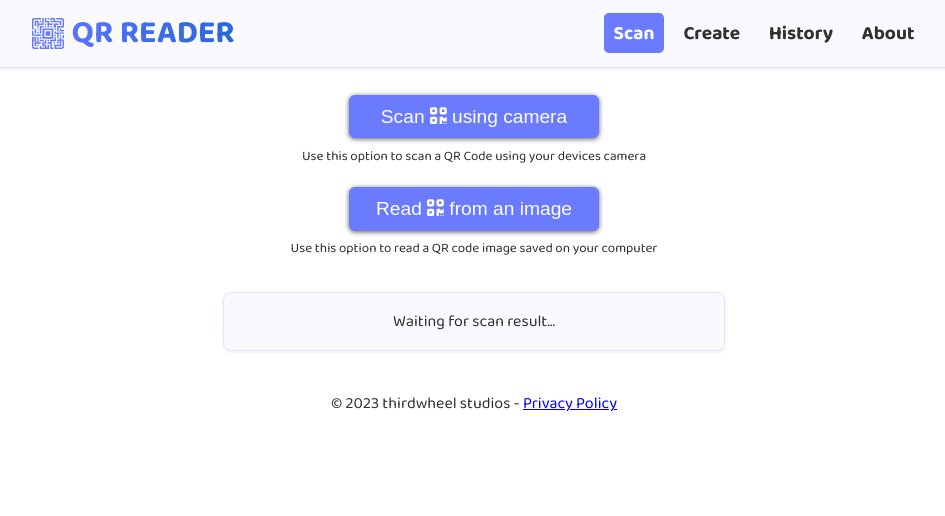
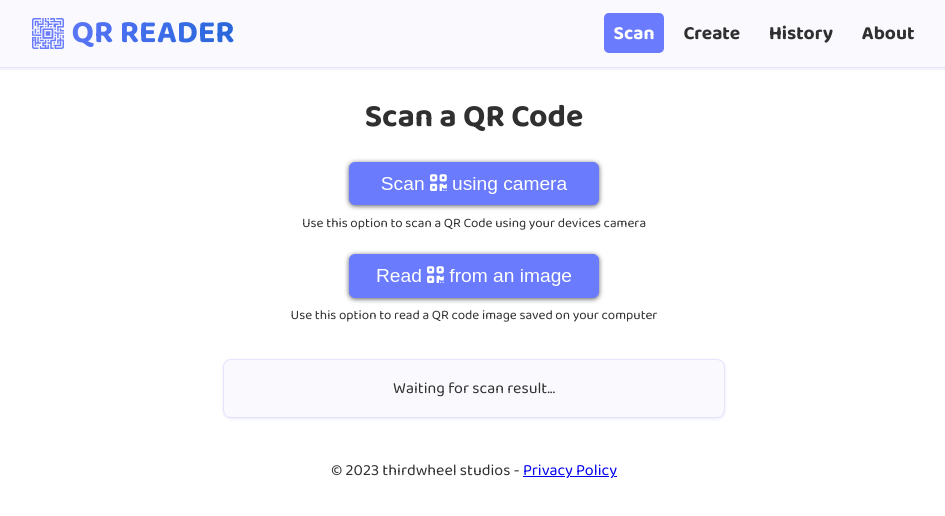
Before and after one commit to thirdwheelstudios/qr-reader, a Vue app: page / in a window 1280 px wide. Shown: the top 516 px of the page, without its empty margins (166-1111 px from the left). Built offline with nearby package versions, Linux system fonts and the light colour scheme.

Commit message:
Added page titles

```diff
--- a/src/App.vue
+++ b/src/App.vue
@@ -36,4 +36,8 @@ main {
 .text-muted {
   color: #8d8fa3;
 }
+
+h1 {
+  margin: 0.5em 0;
+}
 </style>
--- a/src/views/CreateView.vue
+++ b/src/views/CreateView.vue
@@ -29,6 +29,7 @@ watchEffect(() => {
 
 <template>
   <form @submit.prevent="onSubmit">
+    <h1>Create a QR Code</h1>
     <p>Enter text for your qr code:</p>
     <input
       type="text"
--- a/src/views/ScanView.vue
+++ b/src/views/ScanView.vue
@@ -42,6 +42,7 @@ const handleScanResult = (data?: ScanResult) => {
 
 <template>
   <div>
+    <h1>Scan a QR Code</h1>
     <button type="button" @click="onScanClick" :disabled="inputDisabled">
       Scan <font-awesome-icon :icon="['fas', 'qrcode']" /> using camera
     </button>
```
